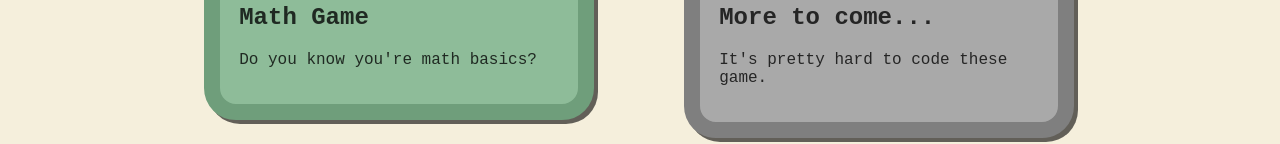
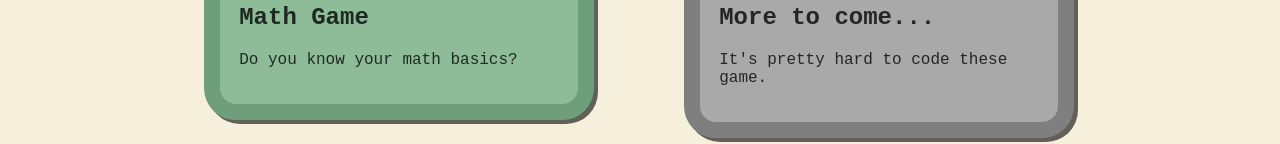
Before and after one commit to RickyRCoding/thatonenerdyguy, a Next.js app: page / in a window 1280 px wide. Shown: the part 628-772 px from the top of the page. Built offline with nearby package versions, Linux system fonts and the light colour scheme.

Commit message:
Update gameLink in Home component to point to mathquiz

```diff
--- a/app/page.tsx
+++ b/app/page.tsx
@@ -27,10 +27,10 @@ export default function Home() {
         />
         <GameCard
           title="Math Game"
-          description="Do you know you're math basics?"
+          description="Do you know your math basics?"
           bordercolor="#6f9e7b"
           color="#8ebc99"
-          gameLink="https://rickyrcoding.github.io/mathgame/"
+          gameLink="https://rickyrcoding.github.io/mathquiz/"
         />
         <GameCard
           title="More to come..."
```
